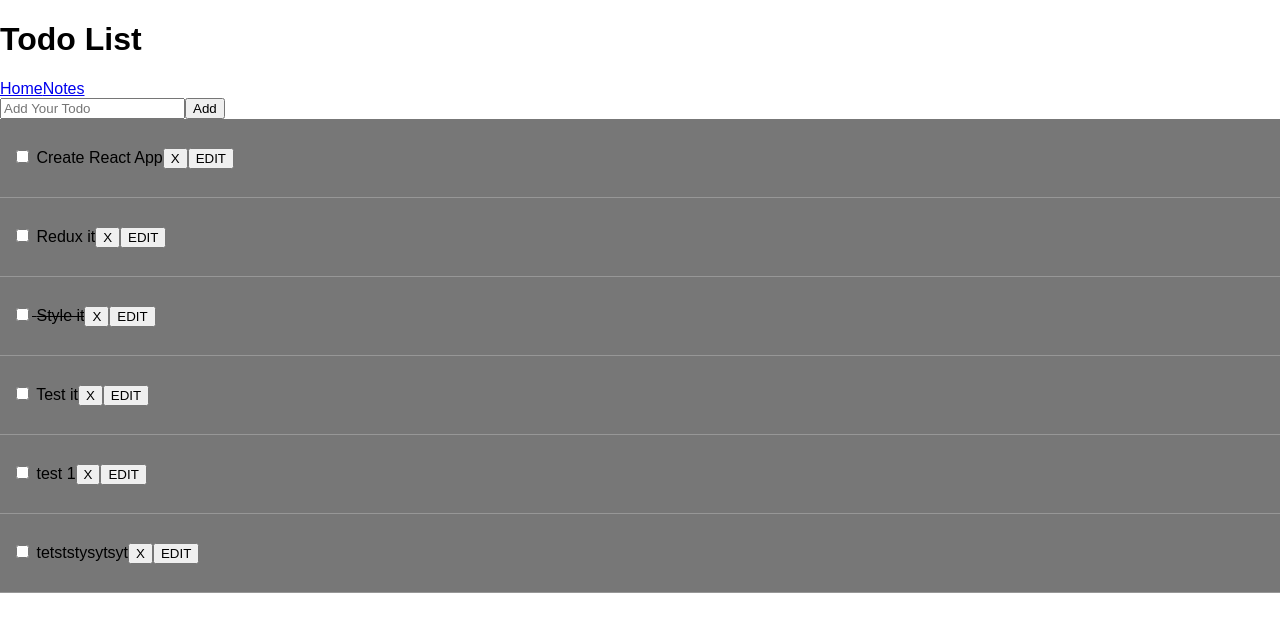
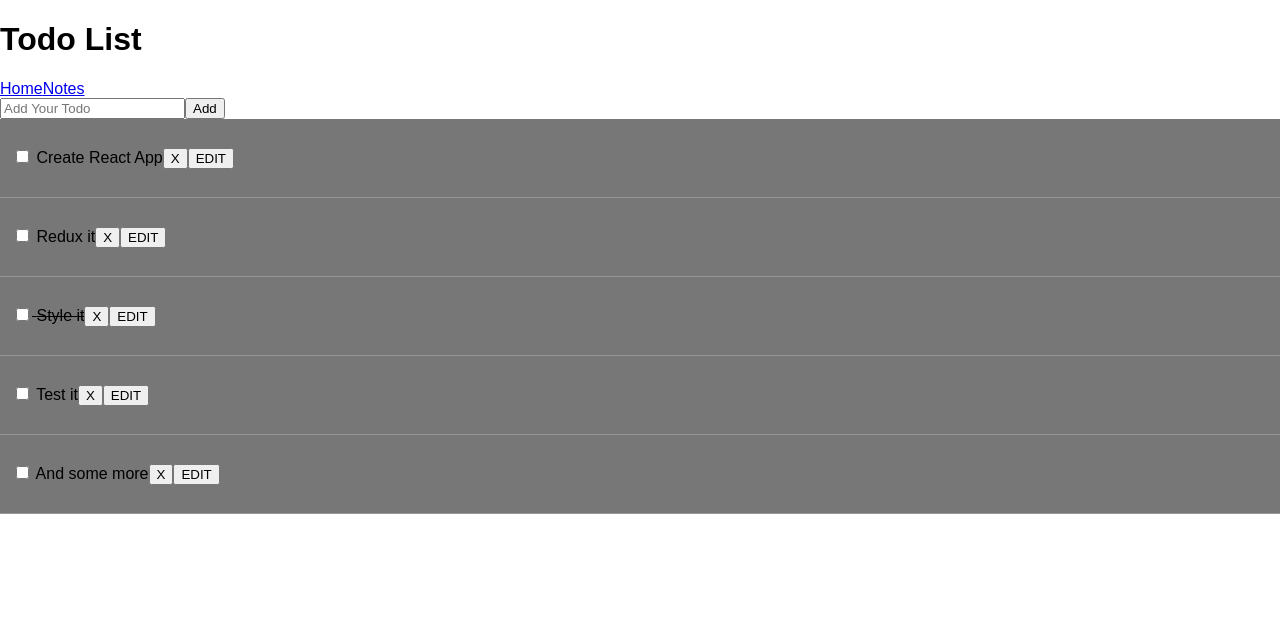
Before and after one commit to stephangriesel/todo-react-redux, a React (Create React App) app in the folder react-redux-todo/: page / in a window 1280 px wide. Shown: the top 632 px of the page. Built offline with nearby package versions, Linux system fonts and the light colour scheme; data requests are answered from the project's data file.

Commit message:
add/delete working with backend, still to do edit

```diff
--- a/react-redux-todo/src/App.js
+++ b/react-redux-todo/src/App.js
@@ -33,12 +33,13 @@ class App extends Component {
 
   deleteTodo = (id) => {
     console.log("Delete Todo:" + id)
-    this.setState({
+    axios.delete(`http://localhost:3004/todos/${id}`)
+    .then(res => this.setState({
       todos: [
         ...this.state.todos.filter(todo => // ... spread (copy) operator: The spread operator allows an iterable to spread or expand individually inside a receiver. Iterables are anything that can be looped over such as strings, arrays, and sets: https://developer.mozilla.org/en-US/docs/Web/JavaScript/Reference/Operators/Spread_syntax
           todo.id !== id // return id not equal to id passed in
         )]
-    });
+    }));
   }
 
   addTodo = (title) => {
--- a/react-redux-todo/src/components/TodoItem.js
+++ b/react-redux-todo/src/components/TodoItem.js
@@ -45,7 +45,9 @@ export class TodoItem extends Component {
 }
 
 TodoItem.propTypes = { // https://reactjs.org/docs/typechecking-with-proptypes.html PropTypes is one of React’s most useful accessories. It provides clear, enduring assertions as to the type of data a React component needs to render properly.The tool is built-in and ready to use without wading through complicated set-up procedures. However, some developers bypass PropTypes because of the small amount of extra up-front coding required. That has the potential to be a serious mistake. PropTypes (and the variety of similar static type checking tools) is a valuable asset for building scalable, maintainable software.
-  todo: PropTypes.object.isRequired
+  todo: PropTypes.object.isRequired,
+  markComplete: PropTypes.func.isRequired,
+  deleteTodo: PropTypes.func.isRequired
 }
 
 export default TodoItem
--- a/react-redux-todo/src/components/Todos.js
+++ b/react-redux-todo/src/components/Todos.js
@@ -20,7 +20,9 @@ class Todos extends Component {
 }
 
 Todos.propTypes = { // https://reactjs.org/docs/typechecking-with-proptypes.html PropTypes is one of React’s most useful accessories. It provides clear, enduring assertions as to the type of data a React component needs to render properly.The tool is built-in and ready to use without wading through complicated set-up procedures. However, some developers bypass PropTypes because of the small amount of extra up-front coding required. That has the potential to be a serious mistake. PropTypes (and the variety of similar static type checking tools) is a valuable asset for building scalable, maintainable software.
-  todos: PropTypes.array.isRequired
+  todos: PropTypes.array.isRequired,
+  markComplete: PropTypes.func.isRequired,
+  deleteTodo: PropTypes.func.isRequired
 }
 
 export default Todos;
--- a/react-redux-todo/tasks.json
+++ b/react-redux-todo/tasks.json
@@ -21,14 +21,9 @@
       "completed": false
     },
     {
-      "title": "test 1",
+      "title": "And some more",
       "completed": false,
       "id": 5
-    },
-    {
-      "title": "tetststysytsyt",
-      "completed": false,
-      "id": 6
     }
   ]
 }
```
Also changed, not shown: react-redux-todo/src/components/AddTodo.js (+6 -1 lines).
